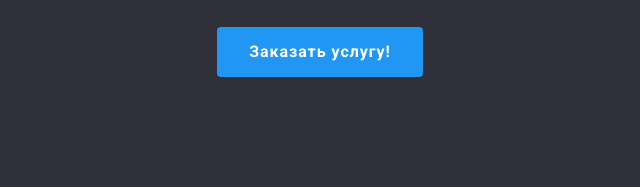
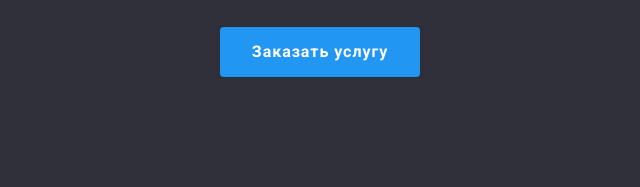
Before and after one commit to VladimirKoshovec/goit-markup-hw-03, a plain HTML site: page index.html in a window 1280 px wide. Shown: the part 404-591 px from the top of the page, 320-960 px from the left. Drawn offline with nearby package versions, Linux system fonts and the light colour scheme.

Commit message:
Update index.html

```diff
--- a/index.html
+++ b/index.html
@@ -41,7 +41,7 @@
         <!--hero-->
         <section class="hero">
             <h1 class="hero-title">Эффективные решения для вашего бизнеса</h1>
-            <button type="button" class="hero-button">Заказать услугу!</button>
+            <button type="button" class="hero-button">Заказать услугу</button>
         </section>
 
         <!--principles-->
```
